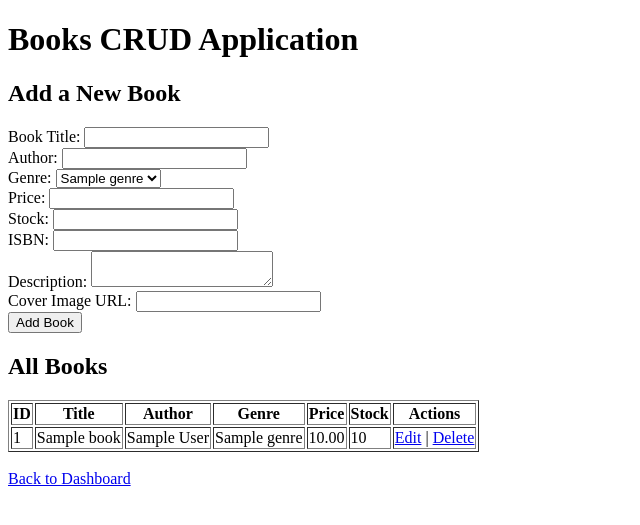
After one commit to jhearobelo/employee-management-system, a PHP site: page /crud_books.php in a window 1280 px wide. The commit adds this page. Shown: the top 525 px of the page, without its empty margins (0-640 px from the left). Run offline with PHP 8.4, Linux system fonts and the light colour scheme; tables that the repository leaves empty hold one stand-in row (values such as "Sample post").

Commit message:
crud genre and books

```diff
--- /dev/null
+++ b/crud_books.php
@@ -0,0 +1,203 @@
+<?php
+// Database connection settings
+include_once("connection.php");
+
+// CREATE: Add a new book
+if (isset($_POST['create'])) {
+    $title = $_POST['title'];
+    $author = $_POST['author'];
+    $genre_id = $_POST['genre_id'];
+    $price = $_POST['price'];
+    $stock = $_POST['stock'];
+    $isbn = $_POST['isbn'];
+    $description = $_POST['description'];
+    $cover_image_url = $_POST['cover_image_url'];
+
+    // Insert book into the database
+    $sql = "INSERT INTO Books (title, author, genre_id, price, stock, isbn, description, cover_image_url)
+            VALUES ('$title', '$author', '$genre_id', '$price', '$stock', '$isbn', '$description', '$cover_image_url')";
+
+    if ($conn->query($sql) === TRUE) {
+        echo "New book added successfully!";
+    } else {
+        echo "Error: " . $conn->error;
+    }
+}
+
+// UPDATE: Edit a book's details
+if (isset($_POST['update'])) {
+    $id = $_POST['id'];
+    $title = $_POST['title'];
+    $author = $_POST['author'];
+    $genre_id = $_POST['genre_id'];
+    $price = $_POST['price'];
+    $stock = $_POST['stock'];
+    $isbn = $_POST['isbn'];
+    $description = $_POST['description'];
+    $cover_image_url = $_POST['cover_image_url'];
+
+    // Update the book in the database
+    $sql = "UPDATE Books SET title='$title', author='$author', genre_id='$genre_id', price='$price', stock='$stock', isbn='$isbn', description='$description', cover_image_url='$cover_image_url' WHERE id=$id";
+
+    if ($conn->query($sql) === TRUE) {
+        echo "Book updated successfully!";
+        header("Location: ".$_SERVER['PHP_SELF']); // Redirect to the same page after update
+        exit();
+    } else {
+        echo "Error: " . $conn->error;
+    }
+}
+
+// DELETE: Delete a book
+if (isset($_GET['delete'])) {
+    $id = $_GET['delete'];
+    $sql = "DELETE FROM Books WHERE id=$id";
+    if ($conn->query($sql) === TRUE) {
+        echo "Book deleted successfully!";
+        header("Location: ".$_SERVER['PHP_SELF']); // Redirect to the same page after deletion
+        exit();
+    } else {
+        echo "Error: " . $conn->error;
+    }
+}
+
+// READ: Display all books and their genres
+$sql = "SELECT Books.id, Books.title, Books.author, Genres.name AS genre_name, Books.price, Books.stock
+        FROM Books JOIN Genres ON Books.genre_id = Genres.id";
+$result = $conn->query($sql);
+
+// Handle edit request
+if (isset($_GET['edit'])) {
+    $edit_id = $_GET['edit'];
+    $sql_edit = "SELECT * FROM Books WHERE id = $edit_id";
+    $result_edit = $conn->query($sql_edit);
+    $book = $result_edit->fetch_assoc();
+}
+
+?>
+
+<!DOCTYPE html>
+<html lang="en">
+<head>
+    <meta charset="UTF-8">
+    <meta name="viewport" content="width=device-width, initial-scale=1.0">
+    <title>Books CRUD Application</title>
+</head>
+<body>
+
+<h1>Books CRUD Application</h1>
+
+<!-- Form to add a new book -->
+<h2>Add a New Book</h2>
+<form method="POST">
+    <label for="title">Book Title:</label>
+    <input type="text" id="title" name="title" required><br>
+
+    <label for="author">Author:</label>
+    <input type="text" id="author" name="author" required><br>
+
+    <label for="genre_id">Genre:</label>
+    <select id="genre_id" name="genre_id" required>
+        <?php
+        // Fetch genres for dropdown
+        $genres_result = $conn->query("SELECT * FROM Genres");
+        while ($genre = $genres_result->fetch_assoc()) {
+            echo "<option value='" . $genre['id'] . "'>" . $genre['name'] . "</option>";
+        }
+        ?>
+    </select><br>
+
+    <label for="price">Price:</label>
+    <input type="text" id="price" name="price" required><br>
+
+    <label for="stock">Stock:</label>
+    <input type="number" id="stock" name="stock" required><br>
+
+    <label for="isbn">ISBN:</label>
+    <input type="text" id="isbn" name="isbn" required><br>
+
+    <label for="description">Description:</label>
+    <textarea id="description" name="description" required></textarea><br>
+
+    <label for="cover_image_url">Cover Image URL:</label>
+    <input type="text" id="cover_image_url" name="cover_image_url"><br>
+
+    <button type="submit" name="create">Add Book</button>
+</form>
+
+<!-- Form to update an existing book -->
+<?php if (isset($edit_id)): ?>
+    <h2>Edit Book</h2>
+    <form method="POST">
+        <input type="hidden" name="id" value="<?php echo $book['id']; ?>">
+
+        <label for="title">Book Title:</label>
+        <input type="text" id="title" name="title" value="<?php echo $book['title']; ?>" required><br>
+
+        <label for="author">Author:</label>
+        <input type="text" id="author" name="author" value="<?php echo $book['author']; ?>" required><br>
+
+        <label for="genre_id">Genre:</label>
+        <select id="genre_id" name="genre_id" required>
+            <?php
+            // Fetch genres for dropdown
+            $genres_result = $conn->query("SELECT * FROM Genres");
+            while ($genre = $genres_result->fetch_assoc()) {
+                $selected = ($genre['id'] == $book['genre_id']) ? 'selected' : '';
+                echo "<option value='" . $genre['id'] . "' $selected>" . $genre['name'] . "</option>";
+            }
+            ?>
+        </select><br>
+
+        <label for="price">Price:</label>
+        <input type="text" id="price" name="price" value="<?php echo $book['price']; ?>" required><br>
+
+        <label for="stock">Stock:</label>
+        <input type="number" id="stock" name="stock" value="<?php echo $book['stock']; ?>" required><br>
+
+        <label for="isbn">ISBN:</label>
+        <input type="text" id="isbn" name="isbn" value="<?php echo $book['isbn']; ?>" required><br>
+
+        <label for="description">Description:</label>
+        <textarea id="description" name="description" required><?php echo $book['description']; ?></textarea><br>
+
+        <label for="cover_image_url">Cover Image URL:</label>
+        <input type="text" id="cover_image_url" name="cover_image_url" value="<?php echo $book['cover_image_url']; ?>"><br>
+
+        <button type="submit" name="update">Update Book</button>
+    </form>
+<?php endif; ?>
+
+<!-- Display all books -->
+<h2>All Books</h2>
+<table border="1">
+    <tr>
+        <th>ID</th>
+        <th>Title</th>
+        <th>Author</th>
+        <th>Genre</th>
+        <th>Price</th>
+        <th>Stock</th>
+        <th>Actions</th>
+    </tr>
+    <?php
+    if ($result->num_rows > 0) {
+        while ($row = $result->fetch_assoc()) {
+            echo "<tr><td>" . $row['id'] . "</td><td>" . $row['title'] . "</td><td>" . $row['author'] . "</td><td>" . $row['genre_name'] . "</td><td>" . $row['price'] . "</td><td>" . $row['stock'] . "</td><td>";
+            echo "<a href='?edit=" . $row['id'] . "'>Edit</a> | ";
+            echo "<a href='?delete=" . $row['id'] . "'>Delete</a>";
+            echo "</td></tr>";
+        }
+    } else {
+        echo "<tr><td colspan='7'>No books found</td></tr>";
+    }
+    ?>
+</table>
+
+<?php
+$conn->close();
+?>
+<br/>
+<a href="dashboard.php">Back to Dashboard</a>
+</body>
+</html>
--- a/dashboard.php
+++ b/dashboard.php
@@ -34,7 +34,7 @@ echo "<img src='uploads/" . $user['profile_picture'] . "' width='100' height='10
 <?php endif; ?>
     </nav>
     <div style="background-color:#e0e0e0; padding:10px;">
-        <h1>Online Bookstore Management System</h1>
+        <h1>Employee Management System</h1>
         <h3>Welcome Panel</h3>
         <p>This is a standard dashboard for our website project. You can manage your projects, view the library, and change your password.</p>
     </div>
--- a/library.php
+++ b/library.php
@@ -13,6 +13,11 @@ if (!isset($_SESSION["user_id"])) {
 <body>
     <h2>Library</h2>
     <p>This is a placeholder for your library content. You can fill it with books, articles, or other resources.</p>
+    <ul>
+        <li><a href="crud_genre.php">Genre</a></li>
+        <li><a href="crud_books.php">Books</a></li>
+</ul>
+</br>
     <a href="dashboard.php">Back to Dashboard</a>
 </body>
 </html>
```
Also changed, not shown: crud_genre.php (added, +104 -0 lines), schema.sql (+20 -0 lines), workflow.md (added, +197 -0 lines), uploads/9dcdb5e2-f630-488f-8413-088b7c3d6c85.jpg (added), uploads/mars.jpg (deleted).
